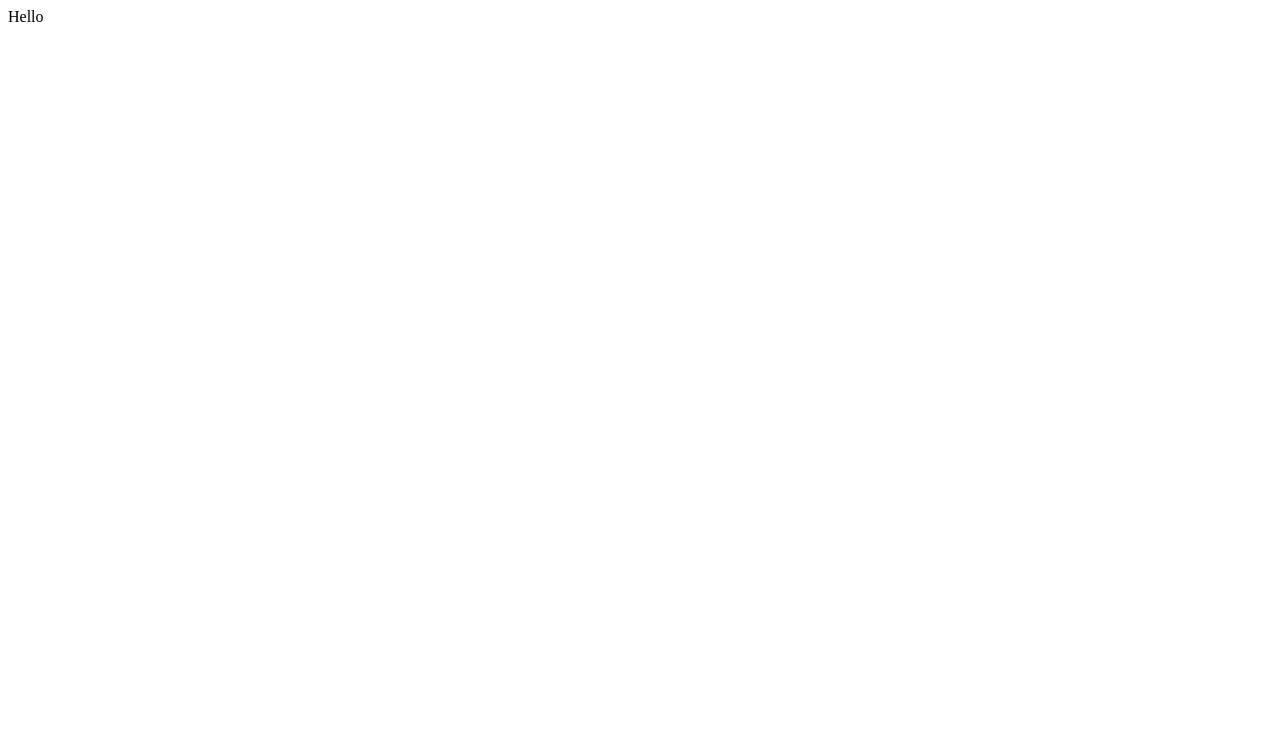
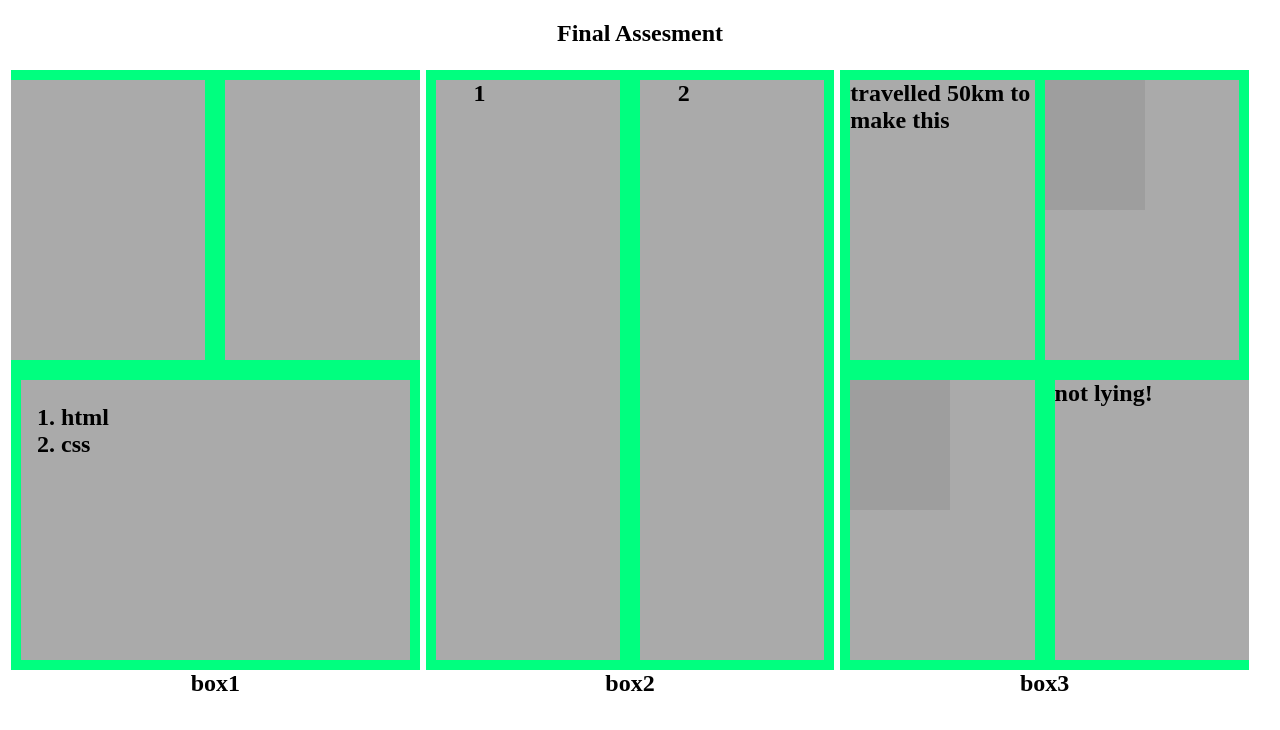
Before and after one commit to shivgit3/Book-terminal-app, a plain HTML site: page test.html in a window 1280 px wide. Drawn offline with Linux system fonts and the light colour scheme; grey boxes are pictures that could not be loaded.

Commit message:
test html

```diff
--- a/test.html
+++ b/test.html
@@ -1 +1,89 @@
-Hello
+<!DOCTYPE html>
+<html>
+<head>
+<meta name="viewport" content="width=device-width, initial-scale=1">
+<style>
+* {
+  box-sizing: border-box;
+}
+
+
+.column {
+  float: left;
+  width: 32.33%;
+  padding: 0px;
+  height: 600px;
+  margin: 3px;
+
+
+
+
+}
+
+@media only screen and (max-width: 600px) {
+  .column {
+    float: none;
+    width: 100%;
+  }
+}
+
+
+.row:after {
+  content: "";
+  display: table;
+  clear: both;
+}
+</style>
+</head>
+<body>
+
+<h2 style="text-align: center;">Final Assesment</h2>
+
+<div class="row">
+  <div class="column"   style="background-color:#aaa;">
+    <h2 style=" float: left;  border-bottom: 10px solid; border-right: 10px solid;height: 50%;border-top:10px solid;margin: 0mm;width:50% ;border-color: springgreen;" > </h2>
+
+    <h2 style=" float: right; border-bottom: 10px solid;  height: 50%;border-top:10px solid;margin: 0mm;width:50% ;border-left: 10px solid; border-color: springgreen;" > </h2>
+
+    <h2 style=" float: left;border-left: 10px solid; border-bottom: 10px solid; border-right: 10px solid;height: 50%;border-top:10px solid;margin: 0mm;width:100% ;border-color: springgreen;" ><ol><li>html </li><li>css</li></ol></h2>
+
+    <h2 style="text-align: center;" >box1</h2>
+
+  </div>
+
+
+  <div class="column"   style="   background-color:#aaa;">
+    <h2 style=" float: left;  border-bottom: 10px solid; border-right: 10px solid;border-left: 10px solid; height: 100%;border-top:10px solid;margin: 0mm;width:50% ;border-color: springgreen;;padding-left:1cm;" > 1</h2>
+
+    <h2 style=" float: right; border-bottom: 10px solid;  height: 100%;border-top:10px solid;margin: 0mm;width:50% ;border-left: 10px solid;border-right: 10px solid; border-color: springgreen;padding-left: 1cm;" > 2</h2>
+
+    <h2 style="text-align: center;" >box2</h2>
+
+  </div>
+
+
+  <div class="column"   style="background-color:#aaa;">
+    <h2 style=" float: left;  border-bottom: 10px solid; border-right: 10px solid;height: 50%;border-top:10px solid;margin: 0mm;width:50% ;border-left: 10px solid; border-color: springgreen;" >travelled 50km to make this </h2>
+
+    <h2 style=" float: left;  border-bottom: 10px solid; border-right: 10px solid;height: 50%;border-top:10px solid;margin: 0mm;width:50% ;border-color: springgreen;" ><img src="https://source.unsplash.com/100x130/?nature,water"/>  </h2>
+
+    <h2 style=" float: left;  border-bottom: 10px solid; border-right: 10px solid;height: 50%;border-top:10px solid;margin: 0mm;width:50% ;border-left: 10px solid; border-color: springgreen;" ><img src="https://source.unsplash.com/100x130/?nature,water"/>  </h2>
+
+
+
+
+
+    <h2 style=" float: right; border-bottom: 10px solid;  height: 50%;border-top:10px solid;margin: 0mm;width:50% ;border-left: 10px solid; border-color: springgreen;" >not lying! </h2>
+
+
+    <h2 style="text-align: center;" >box3</h2>
+
+
+
+
+  </div>
+
+</div>
+
+</body>
+</html>
```
